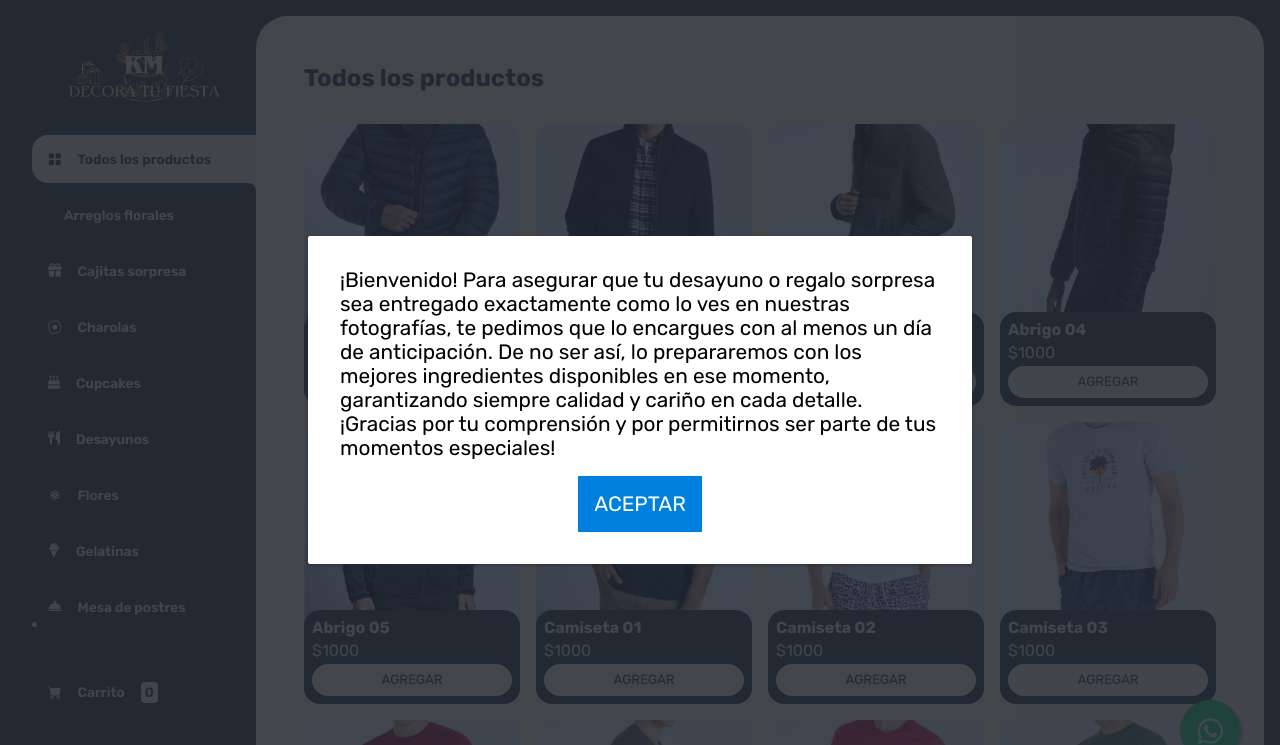
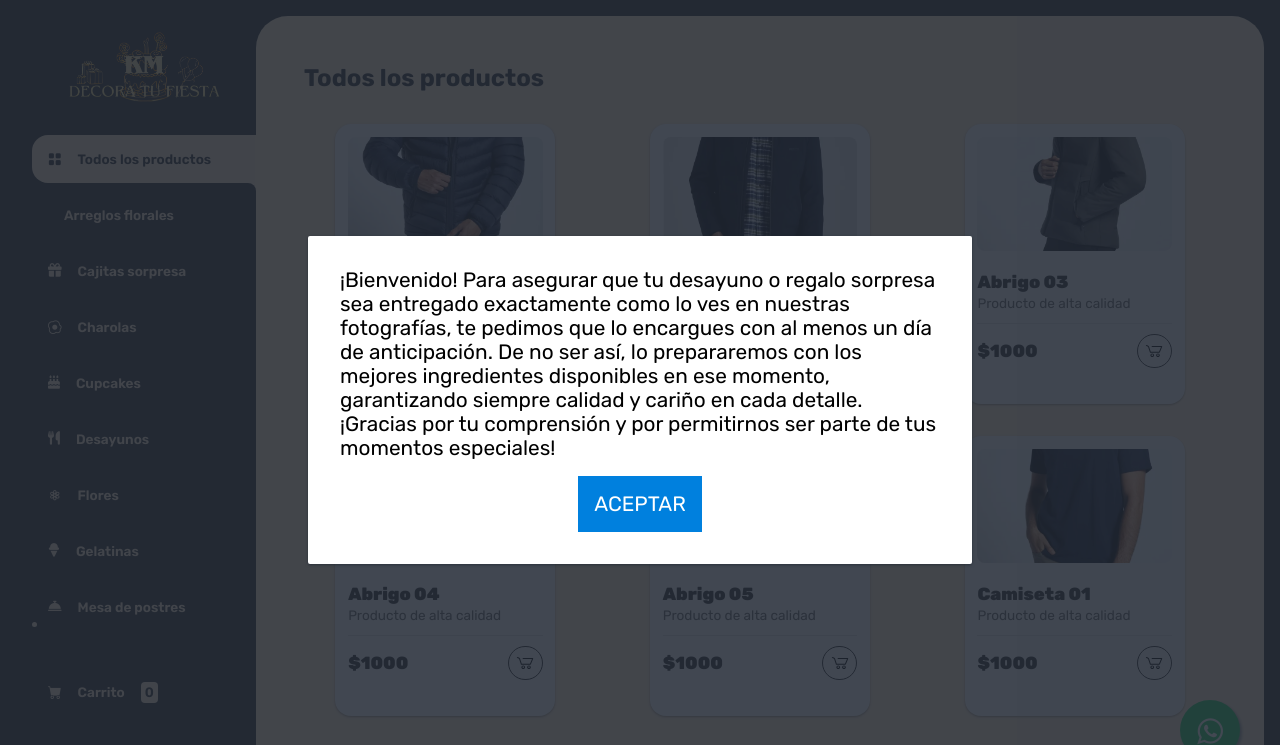
Before and after one commit to JuanMMP99/Proyecto-tienda, a plain HTML site: page index.html in a window 1280 px wide. Shown: the top 745 px of the page. Drawn offline with nearby package versions, Linux system fonts and the light colour scheme.

Commit message:
Se modificaron las cards

```diff
--- a/css/main.css
+++ b/css/main.css
@@ -240,10 +240,101 @@ main {
 
 .contenedor-productos {
     display: grid;
-    grid-template-columns: repeat(4, 1fr);
-    gap: 1rem;
+    grid-template-columns: repeat(auto-fit, minmax(220px, 1fr));
+    gap: 2rem;
+    justify-items: center;
 }
 
+/* Nuevos estilos para las cards */
+.card {
+    width: 220px;
+    height: 280px;
+    padding: .8em;
+    background: #f5f5f5;
+    position: relative;
+    overflow: visible;
+    box-shadow: 0 1px 3px rgba(0,0,0,0.12), 0 1px 2px rgba(0,0,0,0.24);
+    border-radius: 1rem;
+    transition: transform 0.3s ease, box-shadow 0.3s ease;
+}
+
+.card:hover {
+    transform: translateY(-5px);
+    box-shadow: 0 8px 25px rgba(0,0,0,0.15), 0 4px 10px rgba(0,0,0,0.1);
+}
+
+.card-img {
+    background-color: #ffcaa6;
+    height: 45%;
+    width: 100%;
+    border-radius: .5rem;
+    transition: .3s ease;
+    cursor: pointer;
+    background-size: cover;
+    background-position: center;
+}
+
+.card-info {
+    padding-top: 10%;
+}
+
+svg {
+    width: 20px;
+    height: 20px;
+}
+
+.card-footer {
+    width: 100%;
+    display: flex;
+    justify-content: space-between;
+    align-items: center;
+    padding-top: 10px;
+    border-top: 1px solid #ddd;
+    margin-top: auto;
+}
+
+/*Text*/
+.text-title {
+    font-weight: 900;
+    font-size: 1.1em;
+    line-height: 1.3;
+    color: var(--clr-main);
+}
+
+.text-body {
+    font-size: .85em;
+    padding-bottom: 10px;
+    color: #666;
+    line-height: 1.4;
+}
+
+/*Button*/
+.card-button {
+    border: 1px solid var(--clr-main);
+    display: flex;
+    padding: .4em;
+    cursor: pointer;
+    border-radius: 50px;
+    transition: .3s ease-in-out;
+    background-color: transparent;
+}
+
+/*Hover*/
+.card-img:hover {
+    transform: translateY(-10px);
+    box-shadow: rgba(226, 196, 63, 0.25) 0px 13px 47px -5px, rgba(180, 71, 71, 0.3) 0px 8px 16px -8px;
+}
+
+.card-button:hover {
+    border: 1px solid var(--clr-main-light);
+    background-color: var(--clr-main-light);
+}
+
+.card-button:hover svg path {
+    fill: var(--clr-main);
+}
+
+/* Estilos antiguos mantenidos para compatibilidad */
 .producto-imagen {
     max-width: 100%;
     border-radius: 1rem;
@@ -281,7 +372,6 @@ main {
     background-color: var(--clr-main);
     color: var(--clr-white);
 }
-
 
 /** CARRITO **/
 
@@ -382,18 +472,29 @@ main {
     display: none;
 }
 
-
 /*** MEDIA QUERIES ***/
 
 @media screen and (max-width: 850px) {
     .contenedor-productos {
-        grid-template-columns: 1fr 1fr 1fr;
+        grid-template-columns: repeat(auto-fit, minmax(200px, 1fr));
+        gap: 1.5rem;
+    }
+
+    .card {
+        width: 200px;
+        height: 260px;
     }
 }
 
 @media screen and (max-width: 675px) {
     .contenedor-productos {
-        grid-template-columns: 1fr 1fr;
+        grid-template-columns: repeat(auto-fit, minmax(180px, 1fr));
+        gap: 1rem;
+    }
+
+    .card {
+        width: 180px;
+        height: 240px;
     }
 }
 
@@ -429,8 +530,14 @@ main {
         padding: 2rem;
     }
     .contenedor-productos {
-        grid-template-columns: 1fr 1fr;
+        grid-template-columns: repeat(auto-fit, minmax(160px, 1fr));
     }
+
+    .card {
+        width: 160px;
+        height: 220px;
+    }
+
     .header-mobile {
         padding: 1rem;
         display: flex;
@@ -473,8 +580,13 @@ main {
     .contenedor-productos {
         grid-template-columns: 1fr;
     }
+
+    .card {
+        width: 100%;
+        max-width: 200px;
+        margin: 0 auto;
+    }
 }
-
 
 /*** Botón WhatsApp ***/
 
@@ -502,7 +614,6 @@ main {
 .my-float {
     margin-top: 16px;
 }
-
 
 /*** Ventana emergente ***/
 
--- a/index.html
+++ b/index.html
@@ -5,7 +5,7 @@
     <meta charset="UTF-8">
     <meta http-equiv="X-UA-Compatible" content="IE=edge">
     <meta name="viewport" content="width=device-width, initial-scale=1.0">
-    <title>KM Decora</title>
+    <title>Love And Happyness</title>
     <link rel="stylesheet" href="https://cdn.jsdelivr.net/npm/bootstrap-icons@1.9.1/font/bootstrap-icons.css">
     <link rel="stylesheet" type="text/css" href="https://cdn.jsdelivr.net/npm/toastify-js/src/toastify.min.css">
     <link rel="stylesheet" href="./css/main.css">
--- a/js/main.js
+++ b/js/main.js
@@ -7,38 +7,42 @@ fetch("./js/productos.json")
         cargarProductos(productos);
     })
 
-
 const contenedorProductos = document.querySelector("#contenedor-productos");
 const botonesCategorias = document.querySelectorAll(".boton-categoria");
 const tituloPrincipal = document.querySelector("#titulo-principal");
 let botonesAgregar = document.querySelectorAll(".producto-agregar");
 const numerito = document.querySelector("#numerito");
 
-
 botonesCategorias.forEach(boton => boton.addEventListener("click", () => {
     aside.classList.remove("aside-visible");
 }))
 
-
 function cargarProductos(productosElegidos) {
-
     contenedorProductos.innerHTML = "";
 
     productosElegidos.forEach(producto => {
-
         const div = document.createElement("div");
-        div.classList.add("producto");
+        div.classList.add("card");
         div.innerHTML = `
-            <img class="producto-imagen" src="${producto.imagen}" alt="${producto.titulo}">
-            <div class="producto-detalles">
-                <h3 class="producto-titulo">${producto.titulo}</h3>
-                <p class="producto-precio">$${producto.precio}</p>
-                <button class="producto-agregar" id="${producto.id}">Agregar</button>
+            <div class="card-img" style="background-image: url('${producto.imagen}'); background-size: cover; background-position: center;"></div>
+            <div class="card-info">
+                <p class="text-title">${producto.titulo}</p>
+                <p class="text-body">Producto de alta calidad</p>
+            </div>
+            <div class="card-footer">
+                <span class="text-title">$${producto.precio}</span>
+                <div class="card-button" id="${producto.id}">
+                    <svg class="svg-icon" viewBox="0 0 20 20">
+                        <path d="M17.72,5.011H8.026c-0.271,0-0.49,0.219-0.49,0.489c0,0.271,0.219,0.489,0.49,0.489h8.962l-1.979,4.773H6.763L4.935,5.343C4.926,5.316,4.897,5.309,4.884,5.286c-0.011-0.024,0-0.051-0.017-0.074C4.833,5.166,4.025,4.081,2.33,3.908C2.068,3.883,1.822,4.075,1.795,4.344C1.767,4.612,1.962,4.853,2.231,4.88c1.143,0.118,1.703,0.738,1.808,0.866l1.91,5.661c0.066,0.199,0.252,0.333,0.463,0.333h8.924c0.116,0,0.22-0.053,0.308-0.128c0.027-0.023,0.042-0.048,0.063-0.076c0.026-0.034,0.063-0.058,0.08-0.099l2.384-5.75c0.062-0.151,0.046-0.323-0.045-0.458C18.036,5.092,17.883,5.011,17.72,5.011z"></path>
+                        <path d="M8.251,12.386c-1.023,0-1.856,0.834-1.856,1.856s0.833,1.853,1.856,1.853c1.021,0,1.853-0.83,1.853-1.853S9.273,12.386,8.251,12.386z M8.251,15.116c-0.484,0-0.877-0.393-0.877-0.874c0-0.484,0.394-0.878,0.877-0.878c0.482,0,0.875,0.394,0.875,0.878C9.126,14.724,8.733,15.116,8.251,15.116z"></path>
+                        <path d="M13.972,12.386c-1.022,0-1.855,0.834-1.855,1.856s0.833,1.853,1.855,1.853s1.854-0.83,1.854-1.853S14.994,12.386,13.972,12.386z M13.972,15.116c-0.484,0-0.878-0.393-0.878-0.874c0-0.484,0.394-0.878,0.878-0.878c0.482,0,0.875,0.394,0.875,0.878C14.847,14.724,14.454,15.116,13.972,15.116z"></path>
+                    </svg>
+                </div>
             </div>
         `;
 
         // Añadir el evento click a la imagen para redirigir a detalle.html
-        div.querySelector(".producto-imagen").addEventListener("click", function() {
+        div.querySelector(".card-img").addEventListener("click", function() {
             console.log("Producto seleccionado:", producto);
             // Redirige a detalle.html con el id del producto
             window.location.href = `detalle.html?id=${producto.id}`;
@@ -50,11 +54,8 @@ function cargarProductos(productosElegidos) {
     actualizarBotonesAgregar();
 }
 
-
-
 botonesCategorias.forEach(boton => {
     boton.addEventListener("click", (e) => {
-
         botonesCategorias.forEach(boton => boton.classList.remove("active"));
         e.currentTarget.classList.add("active");
 
@@ -67,12 +68,11 @@ botonesCategorias.forEach(boton => {
             tituloPrincipal.innerText = "Todos los productos";
             cargarProductos(productos);
         }
-
     })
 });
 
 function actualizarBotonesAgregar() {
-    botonesAgregar = document.querySelectorAll(".producto-agregar");
+    botonesAgregar = document.querySelectorAll(".card-button");
 
     botonesAgregar.forEach(boton => {
         boton.addEventListener("click", agregarAlCarrito);
@@ -91,7 +91,6 @@ if (productosEnCarritoLS) {
 }
 
 function agregarAlCarrito(e) {
-
     Toastify({
         text: "Producto agregado",
         duration: 3000,
```
